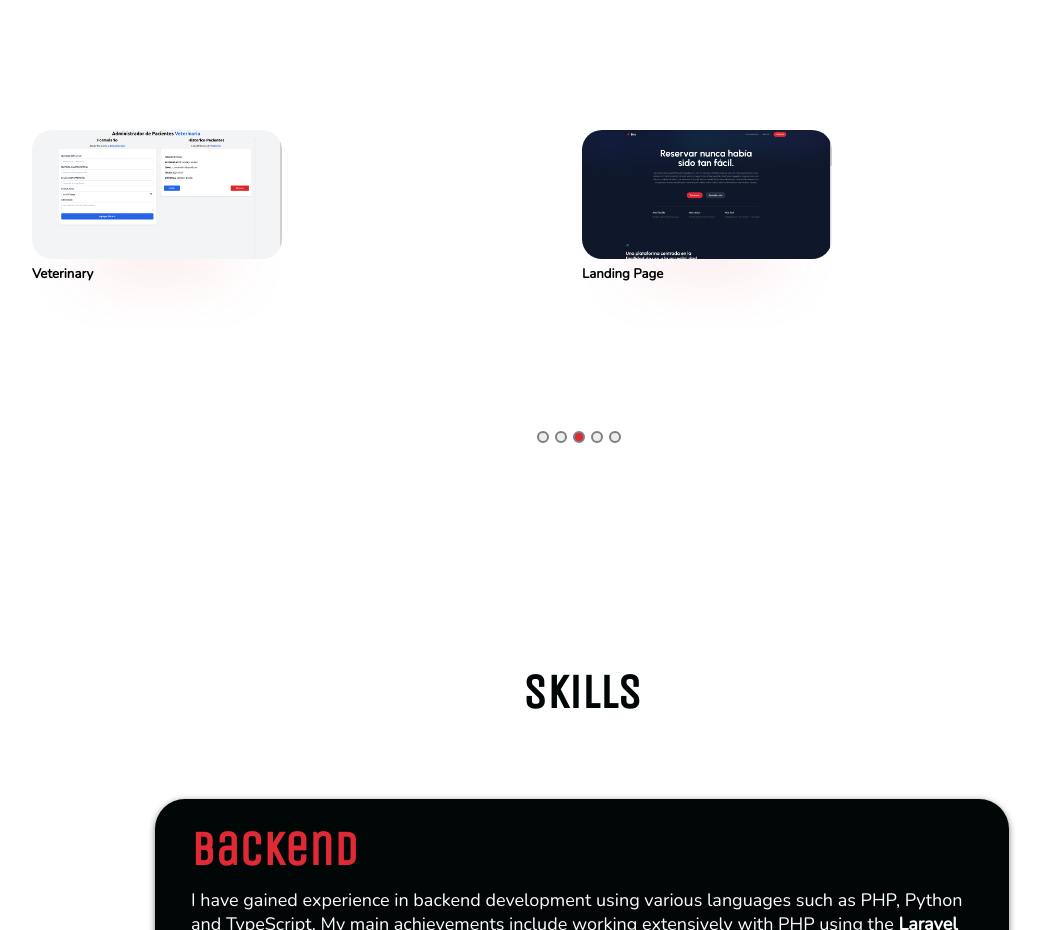
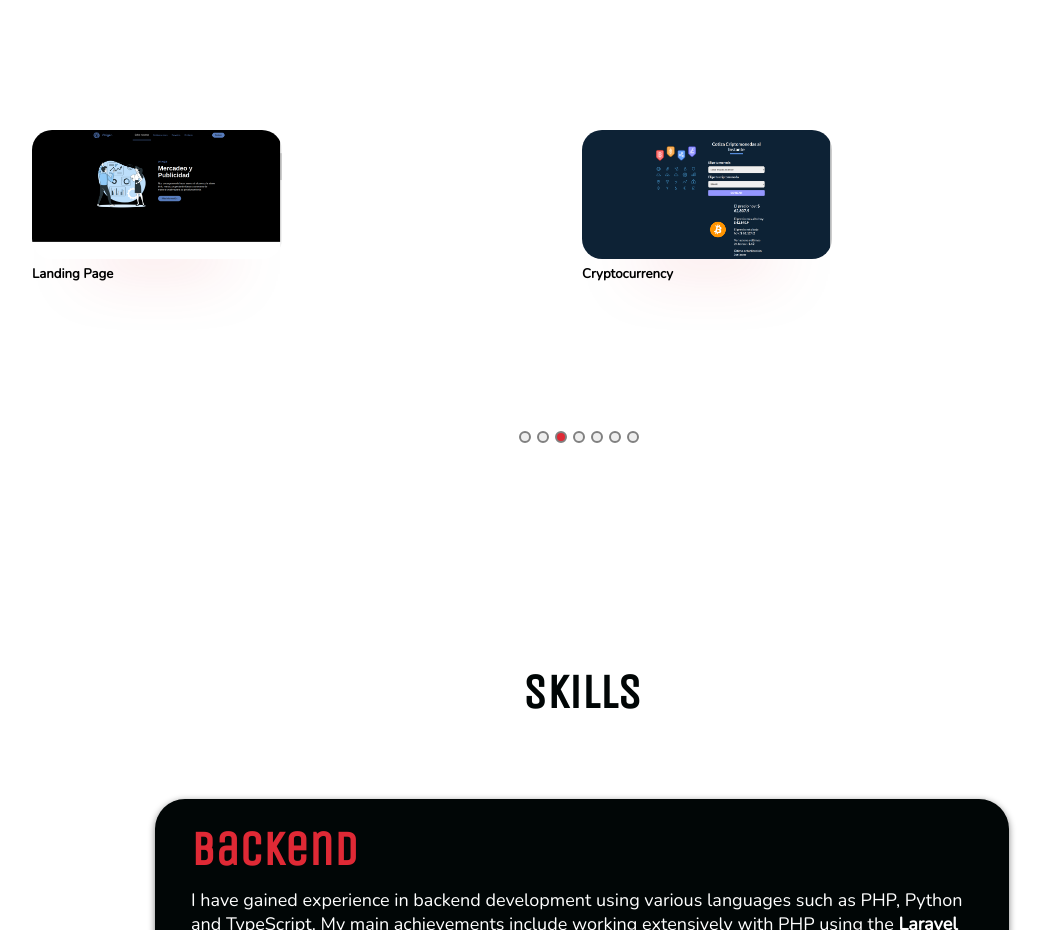
Before and after one commit to molxno/portfolio, a React (Create React App) app: page / in a window 1280 px wide. Shown: the part 3600-4530 px from the top of the page, without its empty margins (58-1103 px from the left). Built offline with nearby package versions, Linux system fonts and the light colour scheme; no server answers.

Commit message:
Add new project

```diff
--- a/src/components/ProjectsSection/index.tsx
+++ b/src/components/ProjectsSection/index.tsx
@@ -11,6 +11,8 @@ import Cripto from "../../images/cripto.png";
 import Origen from "../../images/origen.png";
 import Gastos from "../../images/gastos.png";
 import Veterinaria from "../../images/veterinaria.png";
+import Crm from "../../images/crm-react.png";
+import Reverb from "../../images/reverb.png";
 
 interface Project {
   name: string;
@@ -40,11 +42,25 @@ const responsive = {
 
 const projects: Project[] = [
   {
+    name: "Real-time Orders",
+    background: Reverb,
+    hover:
+      "https://files.svgcdn.io/devicon/livewire.svg",
+    link: "https://reverb.molxno.dev/",
+  },
+  {
+    name: "CRM",
+    background: Crm,
+    hover:
+      "https://cdn4.iconfinder.com/data/icons/logos-3/600/React.js_logo-512.png",
+    link: "https://crm.molxno.dev/",
+  },
+  {
     name: "Landing Page",
     background: Origen,
     hover:
       "https://www.freepnglogos.com/uploads/javascript-png/javascript-vector-logo-yellow-png-transparent-javascript-vector-12.png",
-    link: "https://origen-mp.vercel.app/",
+    link: "https://origen.molxno.dev/",
   },
   {
     name: "Cryptocurrency",
@@ -63,7 +79,7 @@ const projects: Project[] = [
     name: "Landing Page",
     background: Boo,
     hover: "https://astro.build/assets/press/astro-icon-light-gradient.png",
-    link: "https://boo-web.vercel.app/",
+    link: "https://boo.molxno.dev/",
   },
   {
     name: "Controls costs",
```
Also changed, not shown: src/images/reverb.png (added).
